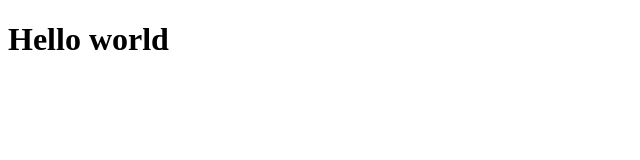
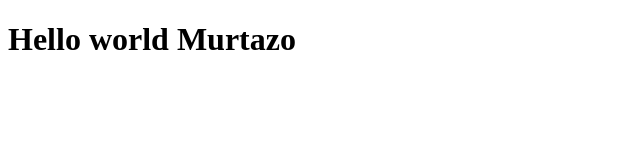
Before and after one commit to Mustafo2004/backendtest, a plain HTML site: page index.html in a window 1280 px wide. Shown: the whole page, without its empty margins (0-640 px from the left). Drawn offline with Linux system fonts and the light colour scheme.

Commit message:
i add my name in hello worldindex.html

```diff
--- a/index.html
+++ b/index.html
@@ -6,6 +6,6 @@
     <title>Document</title>
   </head>
   <body>
-    <h1>Hello world</h1>
+    <h1>Hello world Murtazo</h1>
 </body>
 </html>
```
